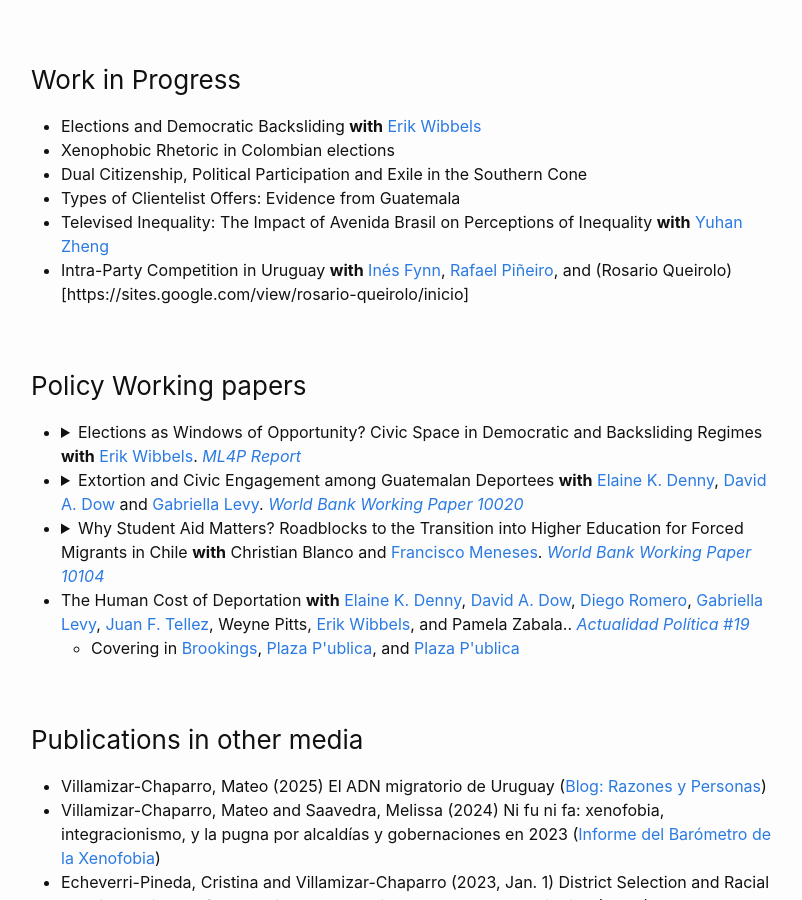
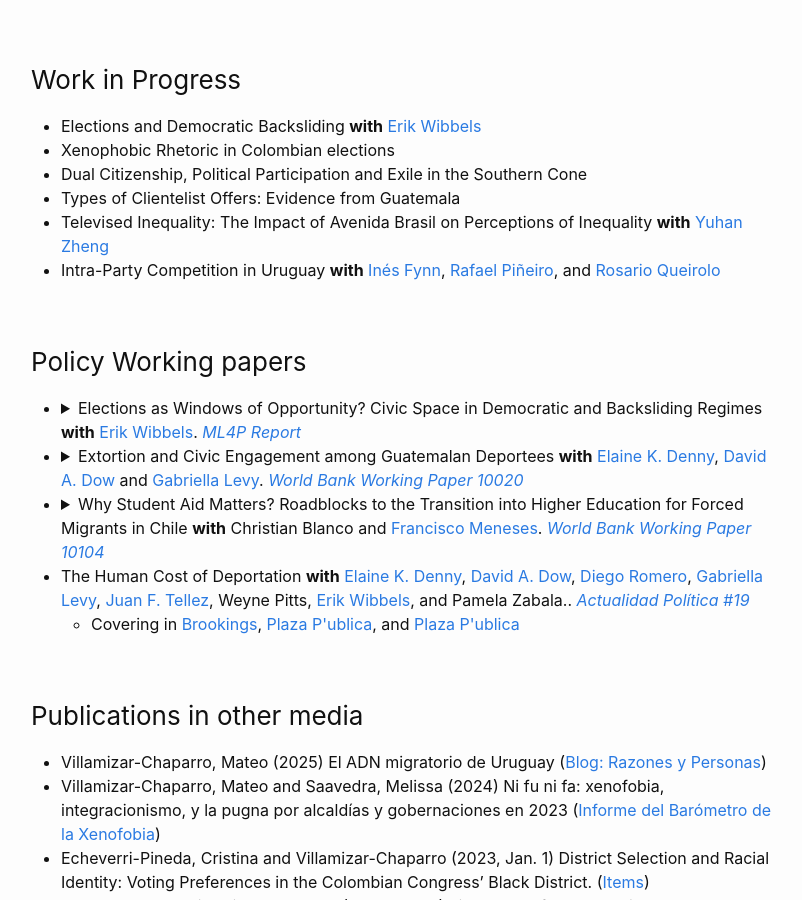
Before and after one commit to MateoVillamizarChaparro/MateoVillamizarChaparro.github.io, a Jekyll site: the page built from publications.md, in a window 1280 px wide and 900 px high, scrolled down 1871 px. Shown: the whole window, without its empty margins (239-1041 px from the left). Built offline with Jekyll 4.4.1, drawn with Linux system fonts in a browser that asks for light colours; our own code applies the rules of GitHub Pages for plain Markdown files.

Commit message:
Update publications.md

```diff
--- a/publications.md
+++ b/publications.md
@@ -132,7 +132,7 @@ Click on the arrows to access the abstracts.
   - Dual Citizenship, Political Participation and Exile in the Southern Cone
   - Types of Clientelist Offers: Evidence from Guatemala
   - Televised Inequality: The Impact of Avenida Brasil on Perceptions of Inequality **with** [Yuhan Zheng](https://sites.google.com/view/yuhanzheng/about)
-  - Intra-Party Competition in Uruguay **with** [Inés Fynn](https://www.inesfynn.com/), [Rafael Piñeiro](https://www.ucu.edu.uy/institucional/docente/rafael-pineiro--219d), and (Rosario Queirolo)[https://sites.google.com/view/rosario-queirolo/inicio]
+  - Intra-Party Competition in Uruguay **with** [Inés Fynn](https://www.inesfynn.com/), [Rafael Piñeiro](https://www.ucu.edu.uy/institucional/docente/rafael-pineiro--219d), and [Rosario Queirolo](https://sites.google.com/view/rosario-queirolo/inicio)
 
 
 ### Policy Working papers
```
